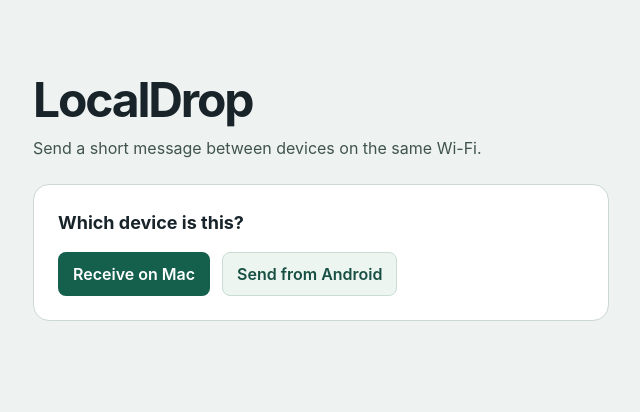
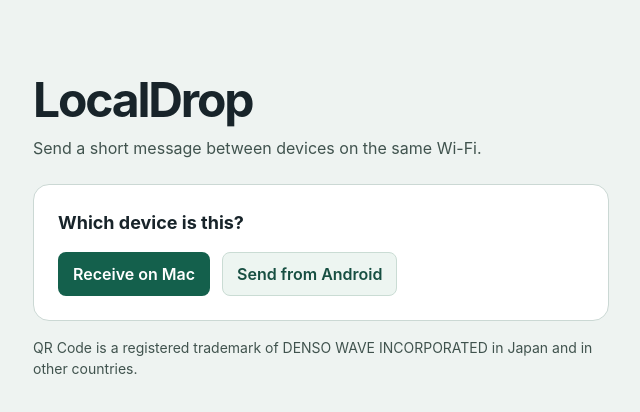
Before and after one commit to okaryo/localdrop, a React (Vite) app: page / in a window 1280 px wide. Shown: the top 412 px of the page, without its empty margins (319-959 px from the left). Built offline with nearby package versions, Linux system fonts and the light colour scheme.

Commit message:
chore: credit the QR Code trademark

```diff
--- a/src/App.tsx
+++ b/src/App.tsx
@@ -40,6 +40,9 @@ export function App() {
           </div>
         </section>
       )}
+      <footer className="trademark">
+        QR Code is a registered trademark of DENSO WAVE INCORPORATED in Japan and in other countries.
+      </footer>
     </main>
   )
 }
--- a/src/styles.css
+++ b/src/styles.css
@@ -206,3 +206,9 @@ summary {
 .manual-code {
   margin-top: 0.75rem;
 }
+
+.trademark {
+  margin-top: 1rem;
+  color: #40534e;
+  font-size: 0.875rem;
+}
```
Also changed, not shown: 2 other files (tests, documents, lock files or other folders).
